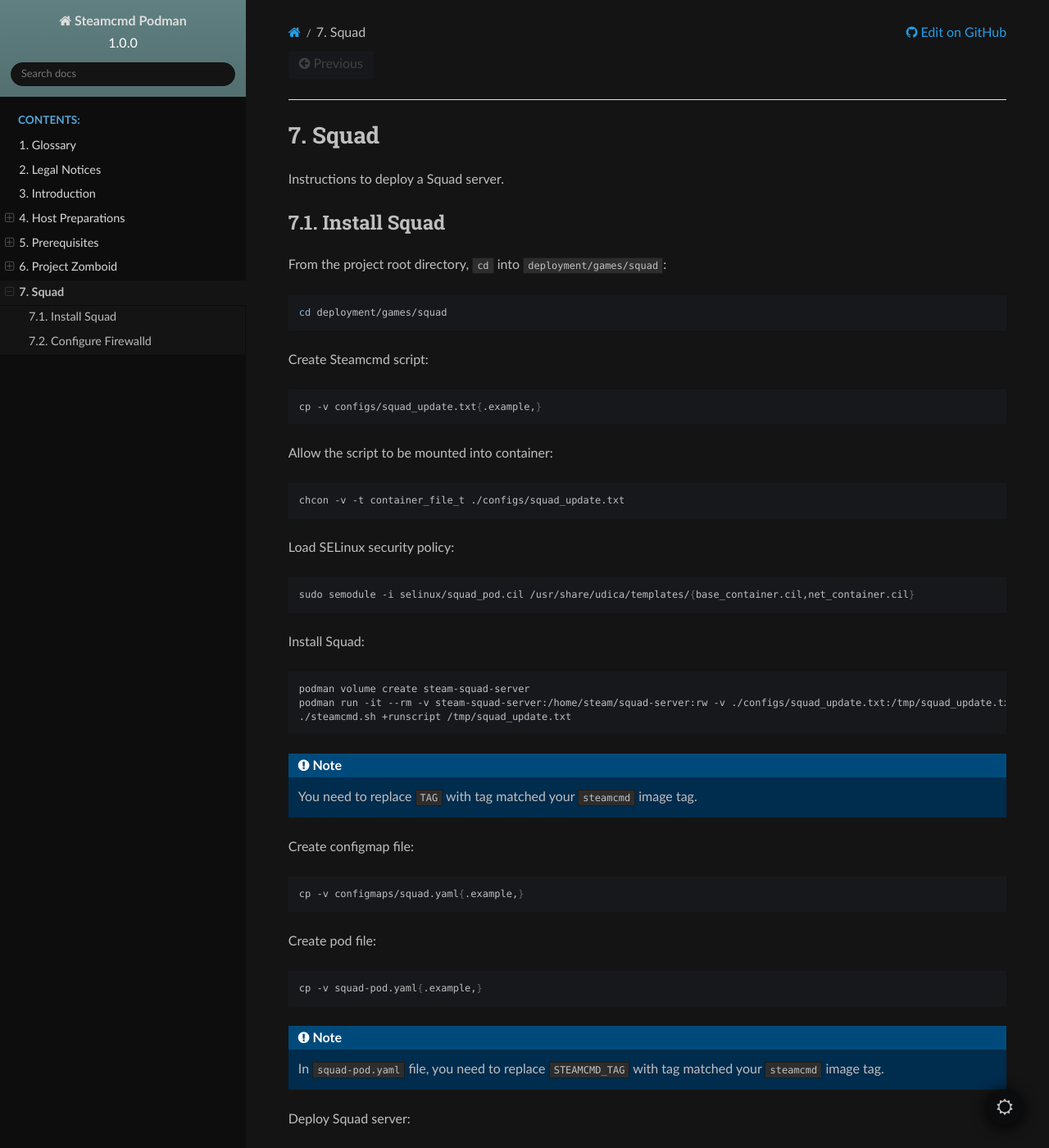
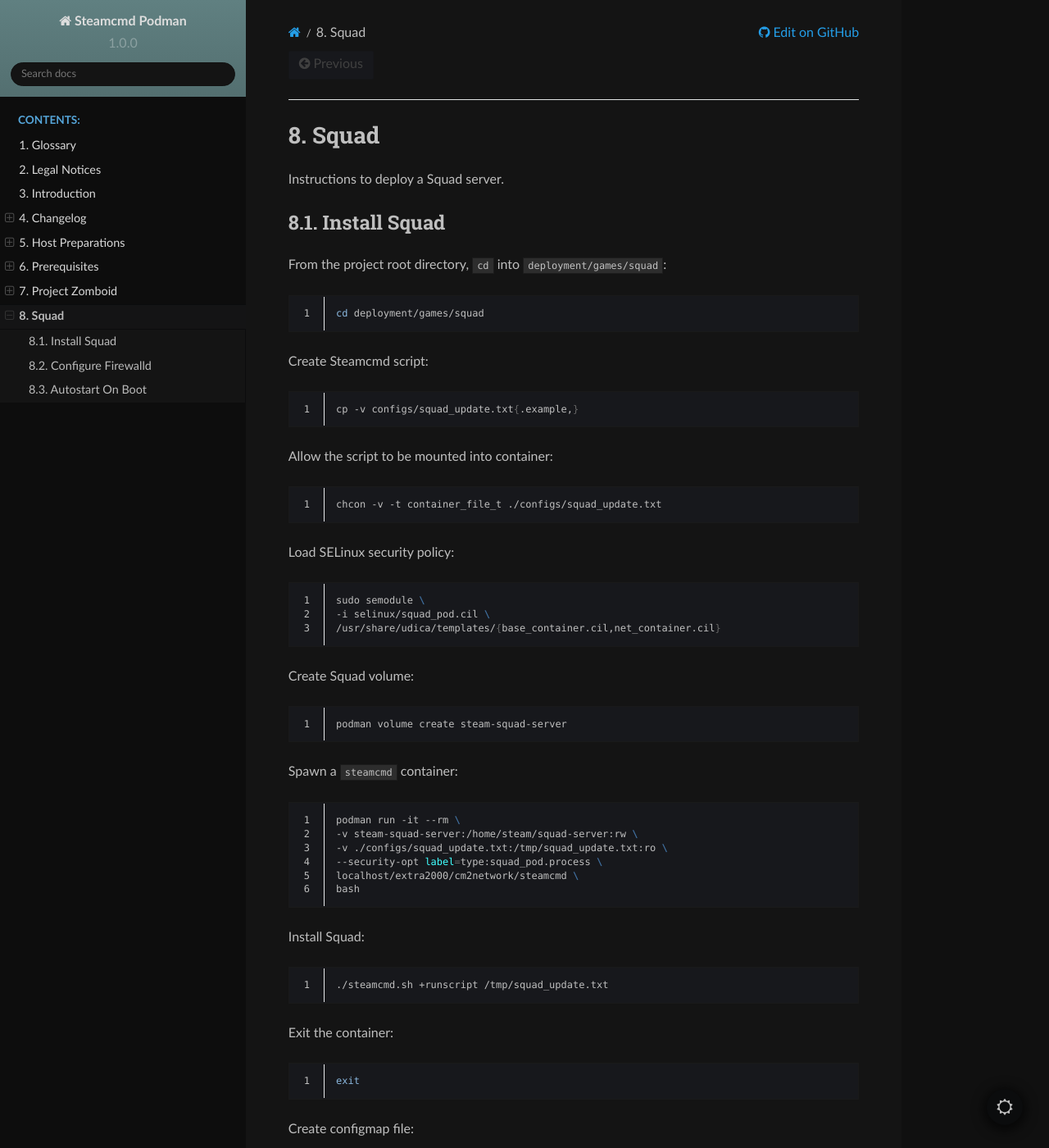
Before and after one commit to extra2000/steamcmd-podman, a Sphinx documentation site: the page built from docs/source/game_squad.rst, in a window 1280 px wide and 1400 px high. Shown: the whole window at 82% size. Built offline with Sphinx 7.4.7 and the Read the Docs theme 2.0.0, drawn with Linux system fonts in a browser that asks for light colours; some of the changed text lies outside the part shown.

Commit message:
docs: redesign documentations
BREAKING CHANGE: documentations have been redesigned

```diff
--- a/docs/source/_templates/layout.html
+++ b/docs/source/_templates/layout.html
@@ -1,9 +1,9 @@
 {% extends "!layout.html" %}
     {% block footer %} {{ super() }}
 
-    <style>
+    <!-- <style>
         .wy-nav-content { max-width: none; }
         .wy-side-nav-search>div.version { color:hsl(0, 0%, 100%); }
-    </style>
+    </style> -->
 
 {% endblock %}
--- /dev/null
+++ b/docs/source/_templates/versions.html
@@ -0,0 +1,29 @@
+<!-- Credits to https://holzhaus.github.io/sphinx-multiversion/master/templates.html#readthedocs-theme -->
+
+{%- if current_version %}
+<div class="rst-versions" data-toggle="rst-versions" role="note" aria-label="versions">
+  <span class="rst-current-version" data-toggle="rst-current-version">
+    <span class="fa fa-book"> Other Versions</span>
+    v: {{ current_version.name }}
+    <span class="fa fa-caret-down"></span>
+  </span>
+  <div class="rst-other-versions">
+    {%- if versions.tags %}
+    <dl>
+      <dt>Tags</dt>
+      {%- for item in versions.tags %}
+      <dd><a href="{{ item.url }}">{{ item.name }}</a></dd>
+      {%- endfor %}
+    </dl>
+    {%- endif %}
+    {%- if versions.branches %}
+    <dl>
+      <dt>Branches</dt>
+      {%- for item in versions.branches %}
+      <dd><a href="{{ item.url }}">{{ item.name }}</a></dd>
+      {%- endfor %}
+    </dl>
+    {%- endif %}
+  </div>
+</div>
+{%- endif %}
--- /dev/null
+++ b/docs/source/changelog.rst
@@ -0,0 +1 @@
+.. mdinclude:: ../../CHANGELOG.md
--- a/docs/source/conf.py
+++ b/docs/source/conf.py
@@ -42,8 +42,13 @@
     'sphinx.ext.mathjax',
     'sphinx.ext.autodoc',
     'sphinxcontrib.programoutput',
+    'sphinx_copybutton',
+    'sphinx_multiversion',
+    'm2r2',
     'sphinx_rtd_dark_mode'
 ]
+
+source_suffix = ['.rst', '.md']
 
 # Add any paths that contain templates here, relative to this directory.
 templates_path = ['_templates']
@@ -89,3 +94,5 @@
   'github_repo': 'steamcmd-podman',
   'github_version': 'master/docs/source/',
 }
+
+html_codeblock_linenos_style = 'table'
--- a/docs/source/game_squad.rst
+++ b/docs/source/game_squad.rst
@@ -9,69 +9,89 @@
 From the project root directory, ``cd`` into ``deployment/games/squad``:
 
 .. code-block:: bash
+    :linenos:
 
     cd deployment/games/squad
 
 Create Steamcmd script:
 
 .. code-block:: bash
+    :linenos:
 
     cp -v configs/squad_update.txt{.example,}
 
 Allow the script to be mounted into container:
 
 .. code-block:: bash
+    :linenos:
 
     chcon -v -t container_file_t ./configs/squad_update.txt
 
 Load SELinux security policy:
 
 .. code-block:: bash
+    :linenos:
 
-    sudo semodule -i selinux/squad_pod.cil /usr/share/udica/templates/{base_container.cil,net_container.cil}
+    sudo semodule \
+    -i selinux/squad_pod.cil \
+    /usr/share/udica/templates/{base_container.cil,net_container.cil}
+
+Create Squad volume:
+
+.. code-block:: bash
+    :linenos:
+
+    podman volume create steam-squad-server
+
+Spawn a ``steamcmd`` container:
+
+.. code-block:: bash
+    :linenos:
+
+    podman run -it --rm \
+    -v steam-squad-server:/home/steam/squad-server:rw \
+    -v ./configs/squad_update.txt:/tmp/squad_update.txt:ro \
+    --security-opt label=type:squad_pod.process \
+    localhost/extra2000/cm2network/steamcmd \
+    bash
 
 Install Squad:
 
 .. code-block:: bash
+    :linenos:
 
-    podman volume create steam-squad-server
-    podman run -it --rm -v steam-squad-server:/home/steam/squad-server:rw -v ./configs/squad_update.txt:/tmp/squad_update.txt:ro --security-opt label=type:squad_pod.process localhost/extra2000/cm2network/steamcmd:TAG bash
     ./steamcmd.sh +runscript /tmp/squad_update.txt
 
-.. note::
+Exit the container:
 
-    You need to replace ``TAG`` with tag matched your ``steamcmd`` image tag.
+.. code-block:: bash
+    :linenos:
+
+    exit
 
 Create configmap file:
 
 .. code-block:: bash
+    :linenos:
 
     cp -v configmaps/squad.yaml{.example,}
 
 Create pod file:
 
 .. code-block:: bash
+    :linenos:
 
     cp -v squad-pod.yaml{.example,}
-
-.. note::
-
-    In ``squad-pod.yaml`` file, you need to replace ``STEAMCMD_TAG`` with tag matched your ``steamcmd`` image tag.
 
 Deploy Squad server:
 
 .. code-block:: bash
+    :linenos:
 
-    podman play kube --configmap configmaps/squad.yaml --seccomp-profile-root ./seccomp squad-pod.yaml
-
-Create systemd files to run at startup:
-
-.. code-block:: bash
-
-    mkdir -pv ~/.config/systemd/user
-    cd ~/.config/systemd/user
-    podman generate systemd --files --name squad-pod
-    systemctl --user enable pod-squad-pod.service container-squad-pod-srv01.service
+    podman play kube \
+    --configmap configmaps/squad.yaml \
+    --seccomp-profile-root ./seccomp \
+    squad-pod.yaml
 
 Configure Firewalld
 -------------------
@@ -109,3 +129,37 @@
       <port port="27166" protocol="udp"/>
       <port port="21114" protocol="udp"/>
     </zone>
+
+.. note::
+
+    Port 22 is for your SSH and it is not used by the game.
+
+Autostart On Boot
+-----------------
+
+Instructions how to autostart Squad Podman Pod on boot.
+
+Create user's systemd services directory if not exists:
+
+.. code-block:: bash
+    :linenos:
+
+    mkdir -pv ~/.config/systemd/user/
+
+Create a oneshot systemd service file ``~/.config/systemd/user/squad-pod.service`` with the following content:
+
+.. code-block:: cfg
+    :linenos:
+
+    [Unit]
+    Description=Autostart Squad Podman Pod on boot
+    Wants=network-online.target
+    After=network-online.target
+
+    [Service]
+    ExecStart=/usr/bin/podman pod start squad-pod
+    Type=oneshot
+    RemainAfterExit=yes
+
+    [Install]
+    WantedBy=default.target
--- a/docs/source/index.rst
+++ b/docs/source/index.rst
@@ -9,6 +9,7 @@
   glossary
   legal_notices
   introduction
+  changelog
   host_preparations
   prerequisites
   game_project_zomboid
```
Also changed, not shown: README.md (+17 -43 lines), docs/source/game_project_zomboid.rst (+84 -20 lines), docs/source/prerequisites.rst (+6 -2 lines), 4 other files.
